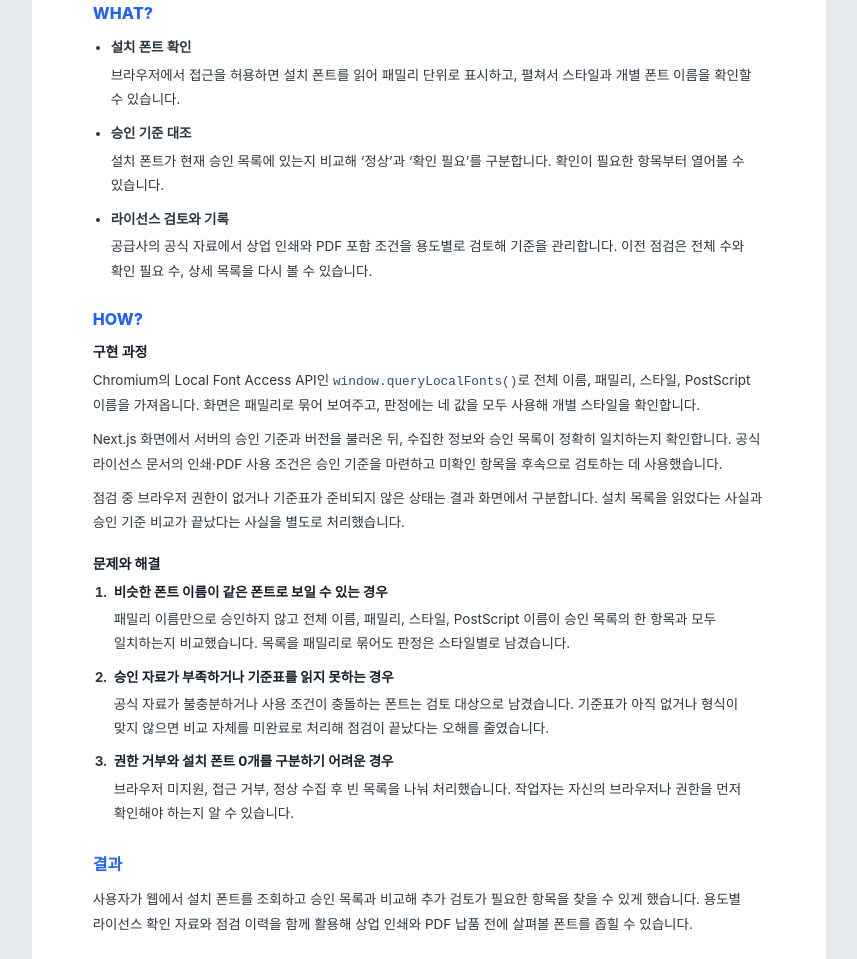
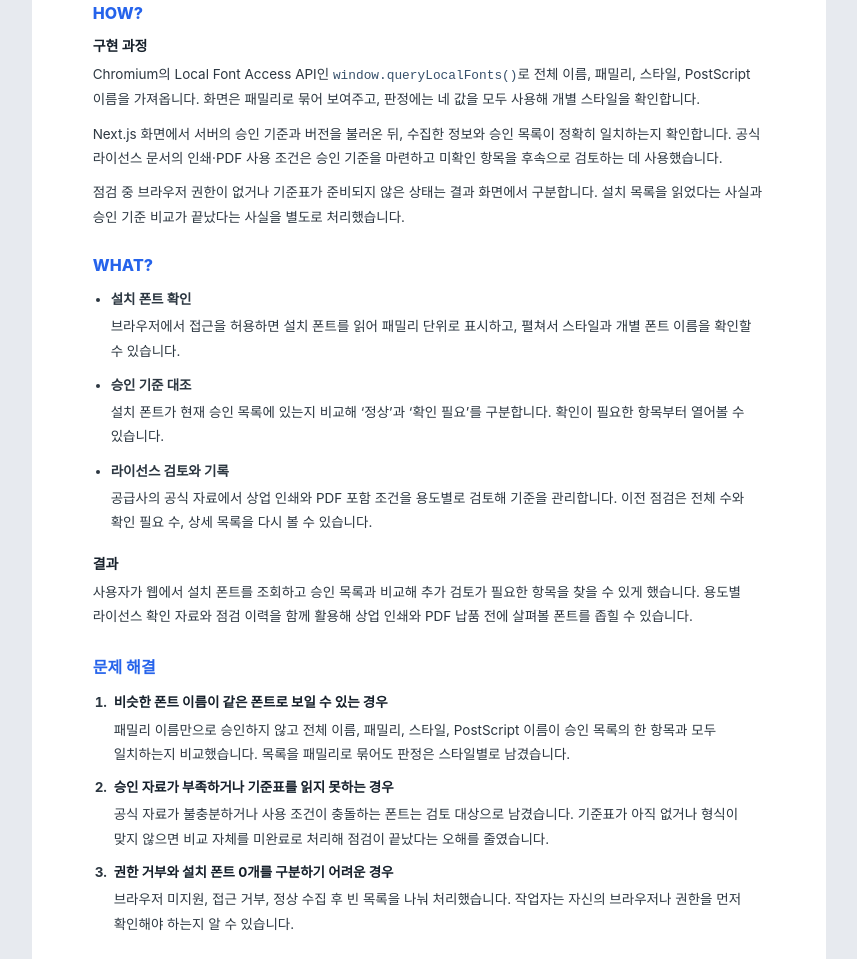
Before and after one commit to rjaekawpxm1-netizen/junsu-portfolio, a plain HTML site: page ppt/font-inspection.html in a window 1280 px wide. Shown: the part 308-1267 px from the top of the page, without its empty margins (211-1068 px from the left). Drawn offline with Linux system fonts and the light colour scheme; a web font is replaced by a local one.

Commit message:
Reorder project narratives and highlight problem solving

```diff
--- a/ppt/font-inspection.html
+++ b/ppt/font-inspection.html
@@ -27,6 +27,16 @@
       </div>
     </section>
 
+    <section class="project-section" aria-labelledby="implementation">
+      <h2 id="implementation">HOW?</h2>
+      <div class="section-body">
+        <h3 class="project-subheading">구현 과정</h3>
+        <p>Chromium의 Local Font Access API인 <code>window.queryLocalFonts()</code>로 전체 이름, 패밀리, 스타일, PostScript 이름을 가져옵니다. 화면은 패밀리로 묶어 보여주고, 판정에는 네 값을 모두 사용해 개별 스타일을 확인합니다.</p>
+        <p>Next.js 화면에서 서버의 승인 기준과 버전을 불러온 뒤, 수집한 정보와 승인 목록이 정확히 일치하는지 확인합니다. 공식 라이선스 문서의 인쇄·PDF 사용 조건은 승인 기준을 마련하고 미확인 항목을 후속으로 검토하는 데 사용했습니다.</p>
+        <p>점검 중 브라우저 권한이 없거나 기준표가 준비되지 않은 상태는 결과 화면에서 구분합니다. 설치 목록을 읽었다는 사실과 승인 기준 비교가 끝났다는 사실을 별도로 처리했습니다.</p>
+      </div>
+    </section>
+
     <section class="project-section" aria-labelledby="features">
       <h2 id="features">WHAT?</h2>
       <div class="section-body">
@@ -35,29 +45,19 @@
           <li><strong>승인 기준 대조</strong><p>설치 폰트가 현재 승인 목록에 있는지 비교해 ‘정상’과 ‘확인 필요’를 구분합니다. 확인이 필요한 항목부터 열어볼 수 있습니다.</p></li>
           <li><strong>라이선스 검토와 기록</strong><p>공급사의 공식 자료에서 상업 인쇄와 PDF 포함 조건을 용도별로 검토해 기준을 관리합니다. 이전 점검은 전체 수와 확인 필요 수, 상세 목록을 다시 볼 수 있습니다.</p></li>
         </ul>
+        <h3 class="project-subheading" id="outcome">결과</h3>
+        <p>사용자가 웹에서 설치 폰트를 조회하고 승인 목록과 비교해 추가 검토가 필요한 항목을 찾을 수 있게 했습니다. 용도별 라이선스 확인 자료와 점검 이력을 함께 활용해 상업 인쇄와 PDF 납품 전에 살펴볼 폰트를 좁힐 수 있습니다.</p>
       </div>
     </section>
 
-    <section class="project-section" aria-labelledby="implementation">
-      <h2 id="implementation">HOW?</h2>
+    <section class="project-section" aria-labelledby="solutions">
+      <h2 id="solutions">문제 해결</h2>
       <div class="section-body">
-        <h3 class="project-subheading">구현 과정</h3>
-        <p>Chromium의 Local Font Access API인 <code>window.queryLocalFonts()</code>로 전체 이름, 패밀리, 스타일, PostScript 이름을 가져옵니다. 화면은 패밀리로 묶어 보여주고, 판정에는 네 값을 모두 사용해 개별 스타일을 확인합니다.</p>
-        <p>Next.js 화면에서 서버의 승인 기준과 버전을 불러온 뒤, 수집한 정보와 승인 목록이 정확히 일치하는지 확인합니다. 공식 라이선스 문서의 인쇄·PDF 사용 조건은 승인 기준을 마련하고 미확인 항목을 후속으로 검토하는 데 사용했습니다.</p>
-        <p>점검 중 브라우저 권한이 없거나 기준표가 준비되지 않은 상태는 결과 화면에서 구분합니다. 설치 목록을 읽었다는 사실과 승인 기준 비교가 끝났다는 사실을 별도로 처리했습니다.</p>
-        <h3 class="project-subheading" id="solutions">문제와 해결</h3>
         <ol class="problem-list" aria-labelledby="solutions">
           <li><strong>비슷한 폰트 이름이 같은 폰트로 보일 수 있는 경우</strong><p>패밀리 이름만으로 승인하지 않고 전체 이름, 패밀리, 스타일, PostScript 이름이 승인 목록의 한 항목과 모두 일치하는지 비교했습니다. 목록을 패밀리로 묶어도 판정은 스타일별로 남겼습니다.</p></li>
           <li><strong>승인 자료가 부족하거나 기준표를 읽지 못하는 경우</strong><p>공식 자료가 불충분하거나 사용 조건이 충돌하는 폰트는 검토 대상으로 남겼습니다. 기준표가 아직 없거나 형식이 맞지 않으면 비교 자체를 미완료로 처리해 점검이 끝났다는 오해를 줄였습니다.</p></li>
           <li><strong>권한 거부와 설치 폰트 0개를 구분하기 어려운 경우</strong><p>브라우저 미지원, 접근 거부, 정상 수집 후 빈 목록을 나눠 처리했습니다. 작업자는 자신의 브라우저나 권한을 먼저 확인해야 하는지 알 수 있습니다.</p></li>
         </ol>
-      </div>
-    </section>
-
-    <section class="project-section" aria-labelledby="outcome">
-      <h2 id="outcome">결과</h2>
-      <div class="section-body">
-        <p>사용자가 웹에서 설치 폰트를 조회하고 승인 목록과 비교해 추가 검토가 필요한 항목을 찾을 수 있게 했습니다. 용도별 라이선스 확인 자료와 점검 이력을 함께 활용해 상업 인쇄와 PDF 납품 전에 살펴볼 폰트를 좁힐 수 있습니다.</p>
       </div>
     </section>
 
```
Also changed, not shown: ppt/bid-intelligence.html (+13 -13 lines), ppt/fp-system.html (+13 -13 lines), ppt/meeting-translation.html (+13 -13 lines), ppt/production-management.html (+14 -14 lines), ppt/secom.html (+13 -13 lines), ppt/stress.html (+13 -13 lines), ppt/worklog.html (+13 -13 lines).
